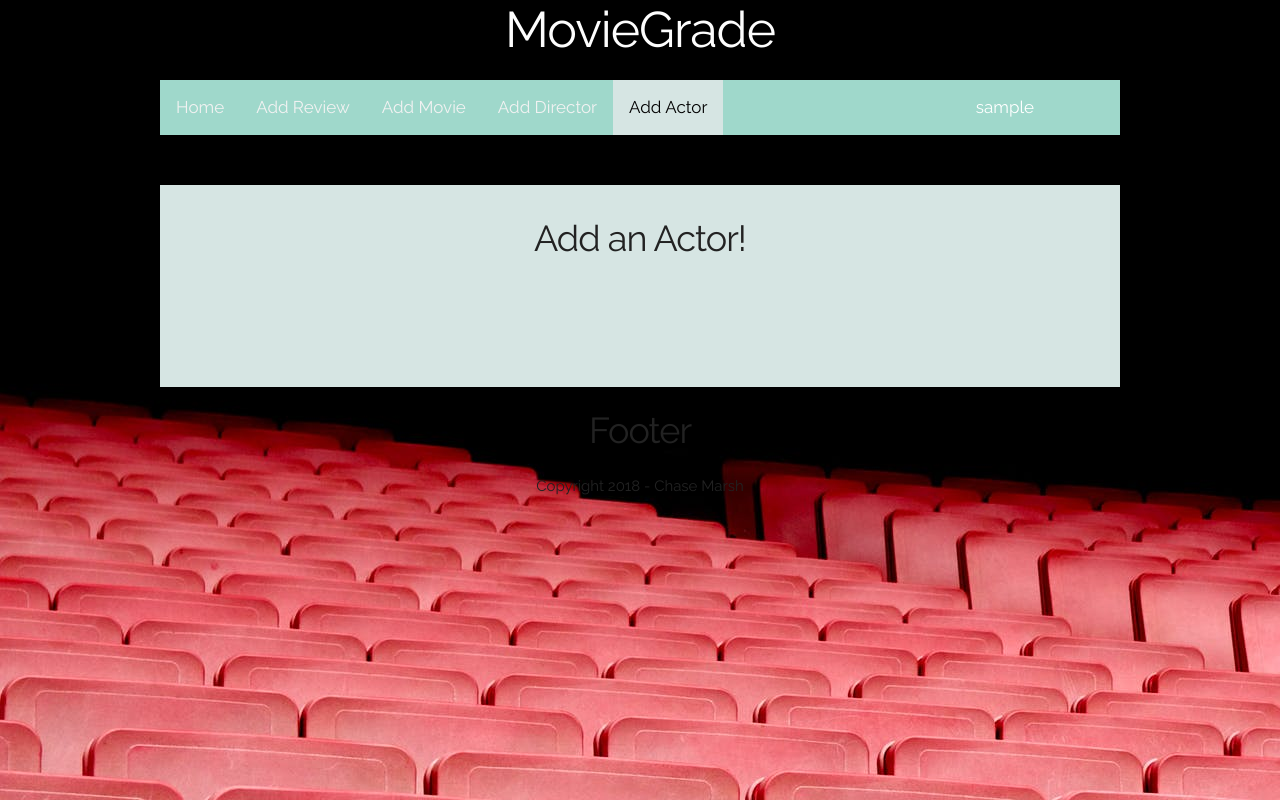
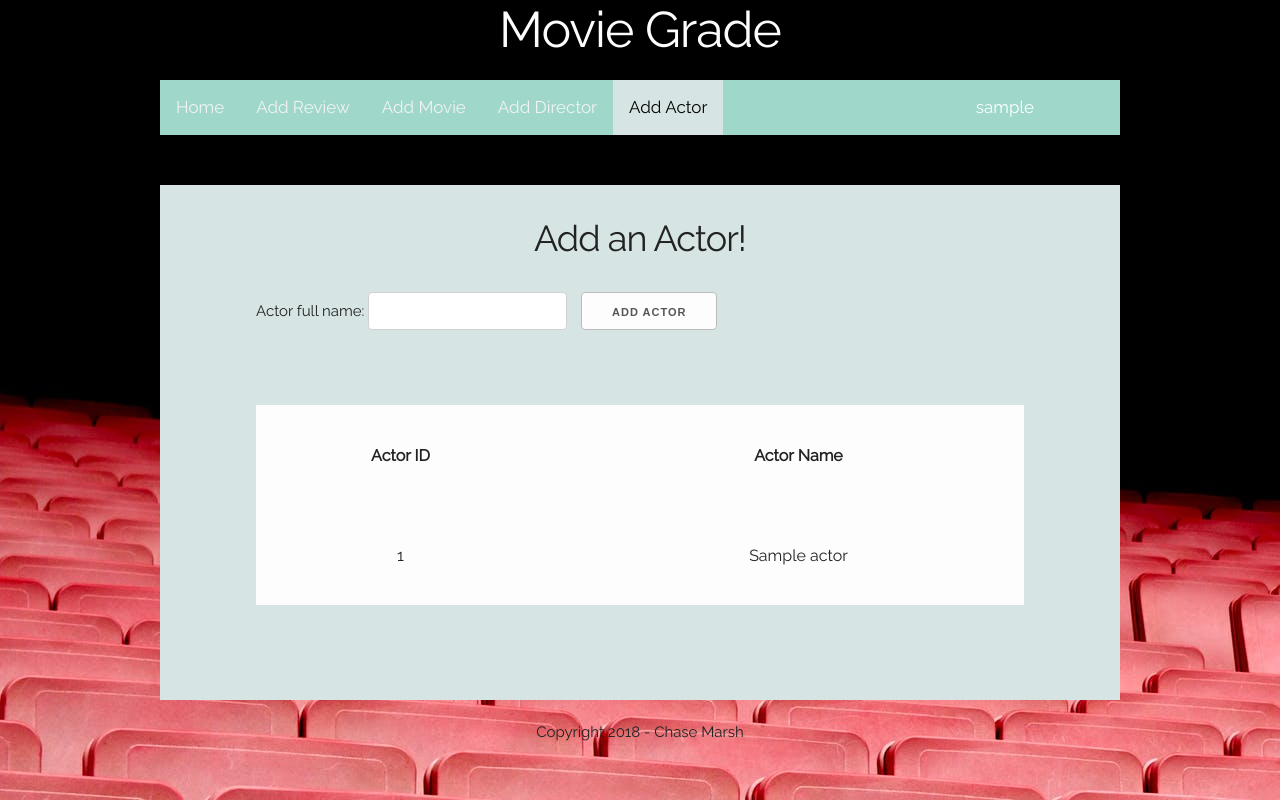
Before and after one commit to camarsh7/moviegrade, a PHP site: page /addactor.php in a window 1280 px wide. Run offline with PHP 8.4, Linux system fonts and the light colour scheme; the visitor is signed in with stand-in values (Sample User, id 1); tables that the repository leaves empty hold one stand-in row (values such as "Sample post").

Commit message:
Added the ability to add actors and display them at the bottom.

```diff
--- a/addactor.php
+++ b/addactor.php
@@ -18,7 +18,7 @@
 
     <body>
 		<div class="homeTitle">
-			<h1 align="center">MovieGrade</h1>
+			<h1 align="center">Movie Grade</h1>
 		</div>
 		<div class="topnav">
 			<a href="home.php">Home</a>
@@ -39,17 +39,80 @@
 		<div class="u-full-width-dark">
 			<div class="container">
 				<h3 align="center">Add an Actor!</h3>
-				<table class="u-full-width">
+                <form action="addactor.php" method="POST">
+                    Actor full name: <input type="text" name="name" required="required" style="display: inline" /><!--Form with button next to it-->
+                    <input class="button button-1" type="submit" value="Add Actor"> <!-- Button used to add an actor from a form (1 text field)-->
+                </form>
 
+                <div align="center">
+                    <table class="u-full-width">
 
-				</table>
+                    <?php
+                        //Connecting to db and loading actors to a table
+                        $actor_col = "Actor ID";
+                        $link = mysqli_connect("127.0.0.1", "root", "", "movie_grade");
+
+                        echo "<table class='u-full-width'>";
+
+                        $query = mysqli_query($link, "Select * from actor");
+
+                        echo "<tr>
+                                <td style='font-weight:bold'>" . "Actor ID" . "</td>
+                                <td style='font-weight:bold'>" . "Actor Name" . "</td>
+                              <tr>";
+
+                        while ($row = mysqli_fetch_array($query)) {
+                            echo "<tr>
+                                    <td>" . $row['actor_id'] . "</td>
+                                    <td>" . $row['aname'] . "</td>
+                                  </tr>";
+                        }
+
+                        echo "</table>";
+                        mysqli_close($link);
+
+                    ?>
+
+                    </table>
+                </div>
 			</div>
 		</div>
 	</body>
 
 		<div class="footer">
-			<h3 align="center">Footer</h3>
+			<!--<h3 align="center">Footer</h3>-->
 			<h6 align="center">Copyright 2018 - Chase Marsh</h6>
 		</div>
 
 </html>
+
+<?php
+    if($_SERVER["REQUEST_METHOD"] == "POST") {
+        $link = mysqli_connect("127.0.0.1", "root", "", "movie_grade");
+
+        $name = mysqli_real_escape_string($link, $_POST['name']);
+        $actor_id = rand(1,100);
+
+        $bool = true;
+
+        mysqli_select_db($link, "movie_grade") or die("Cannot connect to the database");
+
+        $query = mysqli_query($link, "Select * from actor");
+
+        while($row = mysqli_fetch_array($query)) {
+            $get_ids = $row['actor_id'];
+
+            while($actor_id == get_ids){
+                $actor_id = rand(1,100); //If an id already exists, re-run rng to use a different number as id
+            }
+
+        }
+
+        if($bool) {
+            mysqli_query($link, "INSERT INTO actor (actor_id,aname) VALUES ('$actor_id', '$name')");
+            //Bottom line used for debugging!
+            //Print '<script>alert("Actor added successfully!");</script>';
+            Print '<script>window.location.assign("addactor.php");</script>';
+        }
+    }
+?>
```
